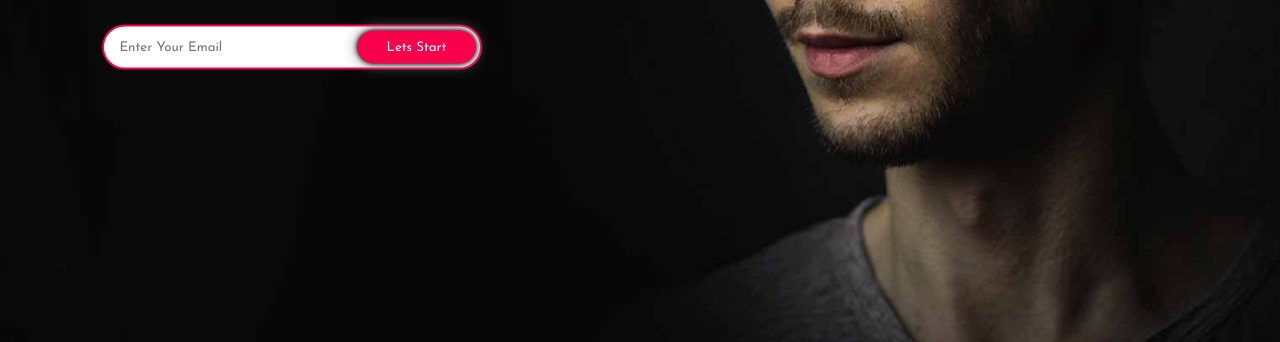
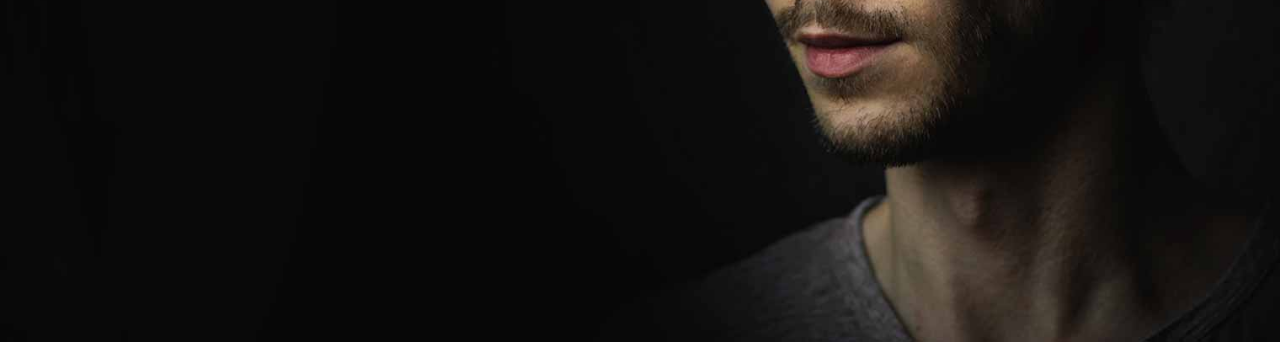
Before and after one commit to splendidabhi/splendidabhi.github.io, a plain HTML site: page index.html in a window 1280 px wide. Shown: the part 458-800 px from the top of the page. Drawn offline with Linux system fonts and the light colour scheme.

Commit message:
Update index.html
Changed Intro

```diff
--- a/index.html
+++ b/index.html
@@ -30,12 +30,12 @@
 			<h4>Hello, my name is</h4>
 			<h1>Abhinav <span>Yadav</span></h1>
 			<h3>I'am a Web Developer.</h3>
-			<div class="newslatter">
+			<!-- <div class="newslatter">
 				<form>
 					<input type="email" name="email" id="mail" placeholder="Enter Your Email">
 					<input type="submit" name="submit" value="Lets Start">
 				</form>
-			</div>
+			</div> -->
 		</div>
 	</div>
 
```
